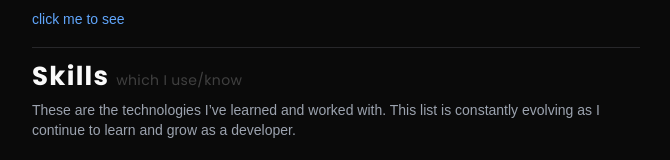
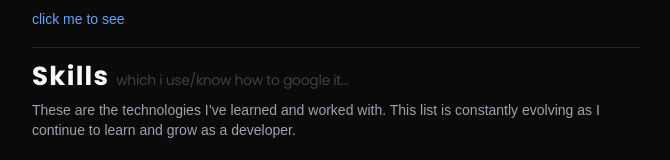
Before and after one commit to rachitk29/portfolio, a React (Vite) app: page / in a window 1280 px wide. Shown: the part 549-709 px from the top of the page, without its empty margins (304-974 px from the left). Built offline with nearby package versions, Linux system fonts and the light colour scheme.

Commit message:
fix some of bugs

```diff
--- a/src/components/Skills.jsx
+++ b/src/components/Skills.jsx
@@ -59,8 +59,9 @@ function Skills() {
             <section className="py-4">
                 <h1 className="font-doto font-bold tracking-wider text-[26px] leading-8 text-[#fafafa] border-t border-[#27272a] pt-3">
                     Skills{" "}
-                    <span className="font-figtfree-mono text-sm text-[#404040] font-normal tracking-wide">
-                    which I use/know
+                    <span className="font-figtfree-mono text-sm text-[#404040] font-normal tracking-tight">
+                    {/* which I use/know */}
+                    which i use/know how to google it...
                     </span>
                 </h1>
 
```
